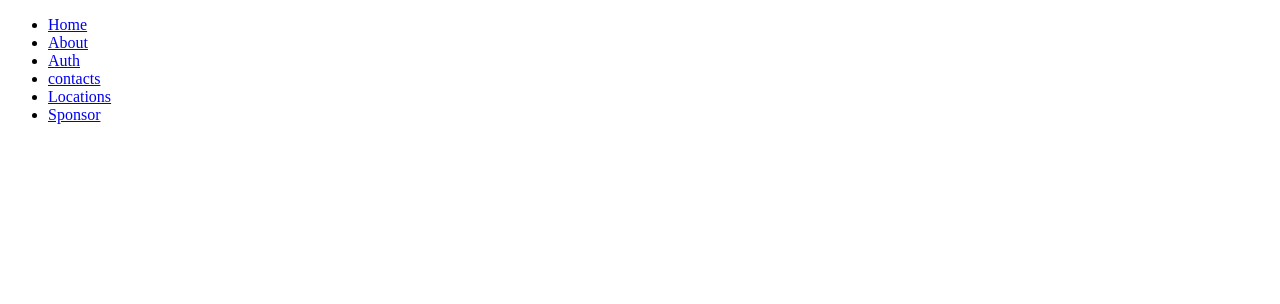
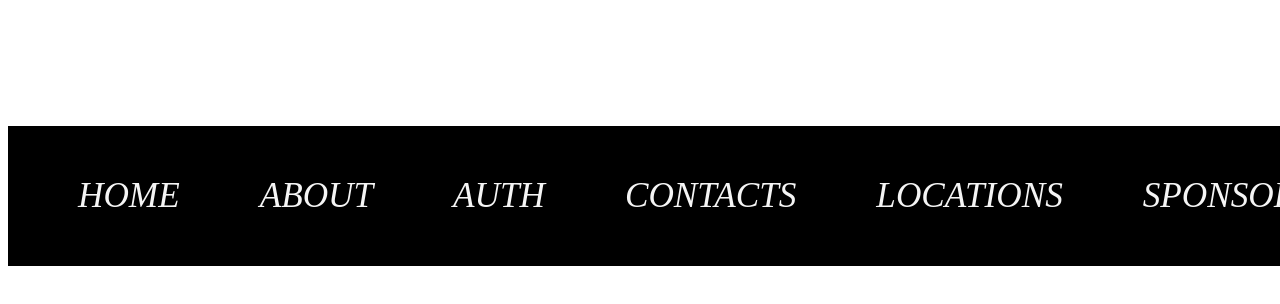
Before and after one commit to uprighted-learners/capstone-indygo-react-capstone-magic-green-bus, a React (Create React App) app in the folder frontend/: page / in a window 1280 px wide. Shown: the top 304 px of the page. Built offline with nearby package versions, Linux system fonts and the light colour scheme.

Commit message:
the navBar with all pages are rendering to the web-page as well it is all styled

```diff
--- /dev/null
+++ b/frontend/src/NavBar.css
@@ -0,0 +1,32 @@
+nav {
+  margin-top: 10%;
+  width: 100%;
+  background-color: black; /* Optional: background color for the nav */
+  padding: 10px;
+}
+
+ul {
+  list-style-type: none; /* Remove bullet points */
+  padding: 0;
+  margin: 20px;
+  display: flex;
+  flex-direction: row; /* Arrange items vertically */
+  align-items: flex-start; /* Align items to the start of the column */
+  justify-content: space-between;
+  align-items: center;
+  font-size: 2.2em;
+}
+
+li {
+  margin: 20px 40px; /* Add some space between the items */
+}
+
+a {
+  text-decoration: none; /* Remove underline from links */
+  color: whitesmoke; /* Optional: change link color */
+  font-style: italic;
+}
+
+a:hover {
+  color: #0056b3; /* Optional: change link color on hover */
+}
--- a/frontend/src/NavBar.js
+++ b/frontend/src/NavBar.js
@@ -1,27 +1,28 @@
 import React from 'react';
 import { Link } from 'react-router-dom';
+import './NavBar.css';
 
 export default function NavBar() {
   return (
     <nav>
       <ul>
         <li>
-          <Link to='/'>Home</Link>
+          <Link to='/'>HOME</Link>
         </li>
         <li>
-          <Link to='/about'>About</Link>
+          <Link to='/about'>ABOUT</Link>
         </li>
         <li>
-          <Link to='/Auth'>Auth</Link>
+          <Link to='/Auth'>AUTH</Link>
         </li>
         <li>
-          <Link to='/contacts'>contacts</Link>
+          <Link to='/contacts'>CONTACTS</Link>
         </li>
         <li>
-          <Link to='/locations'>Locations</Link>
+          <Link to='/locations'>LOCATIONS</Link>
         </li>
         <li>
-          <Link to='/sponsor'>Sponsor</Link>
+          <Link to='/sponsor'>SPONSOR</Link>
         </li>
       </ul>
     </nav>
```
